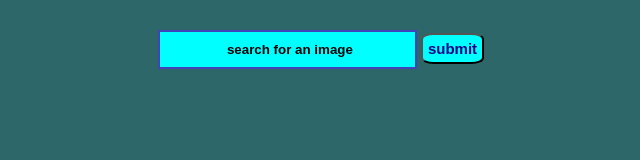
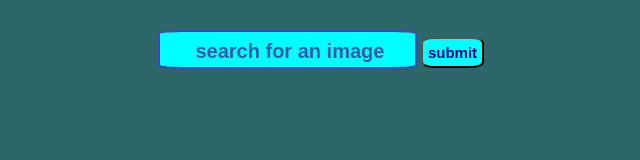
Before and after one commit to pryguy-lab/project-2, a plain HTML site: page index.html in a window 1280 px wide. Shown: the whole page, without its empty margins (319-959 px from the left). Drawn offline with Linux system fonts and the light colour scheme.

Commit message:
additional css mods

```diff
--- a/styles/styles.css
+++ b/styles/styles.css
@@ -32,10 +32,14 @@ input{
     border: 2px solid rgb(66, 66, 185);
     margin-top: 30px;
     text-align: center;
+    font-size: 25px;
+    border-radius: 10%;
+
 
 }
 ::placeholder{
-    color: rgb(5, 0, 5);
+    color: rgba(60, 16, 143, 0.685);
     font-weight: bold;
+    font-size: 20px;
 
 }
```
